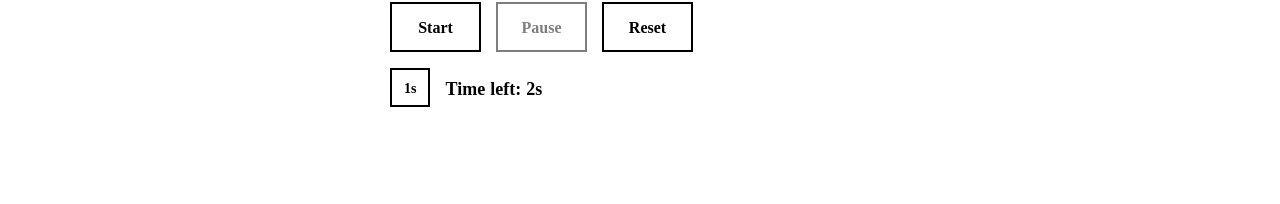
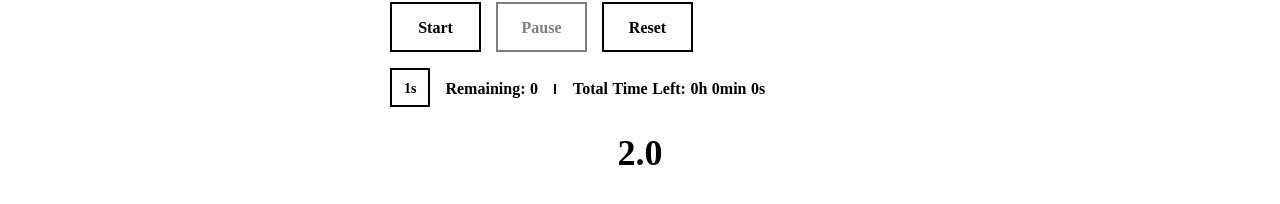
Before and after one commit to Matthiaswf/Hamsaem-Korean-Study-Page, a Vue app: page / in a window 1280 px wide. Both pictures are taken after a click on the button "Drill". Shown: the part 396-600 px from the top of the page. Built offline with nearby package versions, Linux system fonts and the light colour scheme; no server answers; a web font is replaced by a local one.

Commit message:
Basic Drill PC Complete

```diff
--- a/src/components/Drill.vue
+++ b/src/components/Drill.vue
@@ -32,8 +32,13 @@
       >
         {{ drillInterval === 2 ? '1s' : '2s' }}
       </button>
-      <p class="timer">Time left: {{ countdown }}s</p>
+      <p class="remaining-vocab">
+        Remaining: {{ remainingVocabCount }} <span class="divider"></span> Total
+        Time Left: {{ formattedTotalTimeLeft }}
+      </p>
     </div>
+
+    <div class="time-left-display">{{ formattedCountdown }}</div>
 
     <div class="drill-card" v-if="currentItem">
       <h2>
@@ -89,10 +94,33 @@ export default {
       countdown.value = drillInterval.value; // Reset countdown
       countdownId = setInterval(() => {
         if (countdown.value > 0) {
-          countdown.value--;
+          countdown.value -= 0.01; // Update every 10ms
+          countdown.value = parseFloat(countdown.value.toFixed(2));
         }
-      }, 1000);
+      }, 10);
     }
+
+    // Remaining vocabulary count
+    const remainingVocabCount = computed(
+      () => levelData.value.length - currentIndex.value
+    );
+
+    // Formatted countdown timer (e.g., 2.00 format)
+    const formattedCountdown = computed(() => countdown.value.toFixed(1));
+
+    // Total remaining time for all vocabulary
+    const totalRemainingTime = computed(
+      () => remainingVocabCount.value * drillInterval.value
+    );
+
+    const formattedTotalTimeLeft = computed(() => {
+      const totalSeconds = totalRemainingTime.value;
+      const hours = Math.floor(totalSeconds / 3600);
+      const minutes = Math.floor((totalSeconds % 3600) / 60);
+      const seconds = Math.floor(totalSeconds % 60);
+
+      return `${hours}h ${minutes}min ${seconds}s`;
+    });
 
     function pauseDrill() {
       clearInterval(intervalId);
@@ -124,6 +152,10 @@ export default {
       isPlaying,
       countdown,
       drillInterval,
+      remainingVocabCount,
+      totalRemainingTime,
+      formattedCountdown,
+      formattedTotalTimeLeft,
     };
   },
 };
@@ -163,24 +195,23 @@ h1 {
 .topik-selector-container,
 .controls,
 .timer-container {
-  width: 80%; /* Ensures alignment with the heading */
+  width: 80%;
   max-width: 500px;
   display: flex;
-  gap: 15px; /* Restore button spacing */
-  justify-content: flex-start; /* Align buttons to the start of the container */
+  gap: 15px;
+  justify-content: flex-start;
 }
 
 .topik-selector-container button,
 .controls button {
   margin: 0;
   margin-bottom: 1rem;
-  padding: 12px 18px; /* Restore original button size */
-  font-size: 16px; /* Restore original font size */
+  padding: 12px 18px;
+  font-size: 16px;
   font-weight: bold;
   background: #fff;
   color: #000;
   border: 2px solid #000;
-
   cursor: pointer;
   transition: 0.3s;
 }
@@ -206,7 +237,7 @@ button:disabled {
 }
 
 .timer-button {
-  font-size: 14px; /* Compact size for timer button */
+  font-size: 14px;
   padding: 8px 12px;
   font-weight: bold;
   background: #fff;
@@ -215,9 +246,23 @@ button:disabled {
   cursor: pointer;
 }
 
-.timer {
-  font-size: 18px;
+.remaining-vocab {
+  font-size: 16px;
   font-weight: bold;
+}
+.divider {
+  display: inline-block;
+  width: 2px;
+  height: 10px;
+  background-color: black;
+  margin: 0 12px;
+  vertical-align: baseline; /* Align with the text baseline */
+}
+.time-left-display {
+  font-size: 36px;
+  font-weight: bold;
+  margin-top: 20px;
+  text-align: center;
 }
 
 .drill-card {
```
